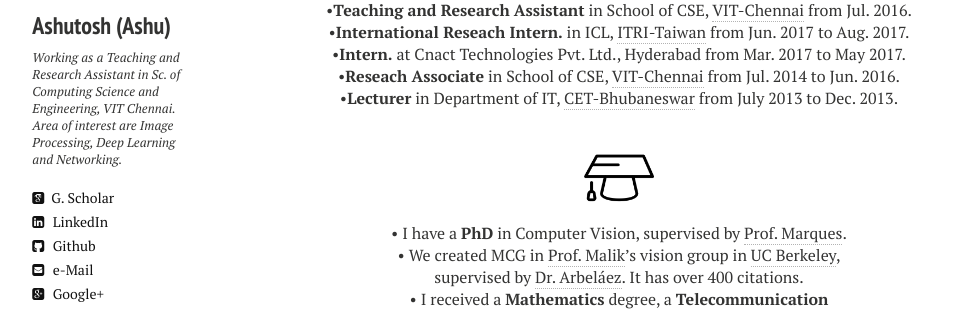
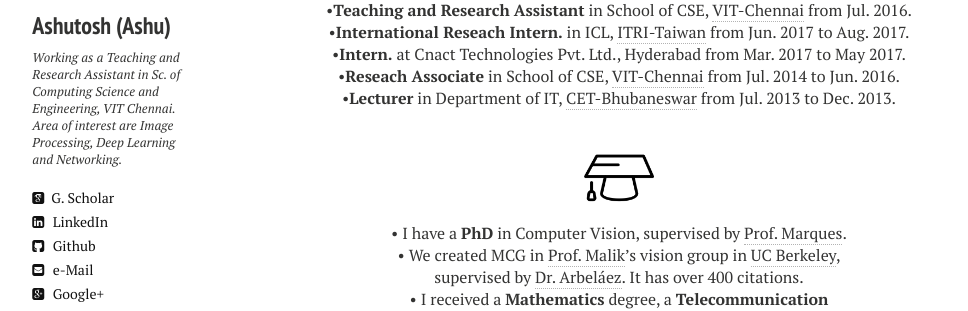
Before and after one commit to ashutoshsatapathy1990/ashutoshsatapathy1990.github.io, a Jekyll site: the page built from cv.md, in a window 1280 px wide. Shown: the part 236-547 px from the top of the page, without its empty margins (21-989 px from the left). Built offline with Jekyll 4.4.1, drawn with Linux system fonts in a browser that asks for light colours; nearby versions of some CDN libraries.

Commit message:
Update cv.html

```diff
--- a/_layouts/cv.html
+++ b/_layouts/cv.html
@@ -49,7 +49,7 @@
     <p align="center">&#8226<strong>International Reseach Intern.</strong> in ICL, <a href="https://www.itri.org.tw/" target="_blank">ITRI-Taiwan</a> from Jun. 2017 to Aug. 2017.</p>
     <p align="center">&#8226<strong>Intern.</strong> at Cnact Technologies Pvt. Ltd., Hyderabad from Mar. 2017 to May 2017.</p>
     <p align="center">&#8226<strong>Reseach Associate</strong> in School of CSE, <a href="http://chennai.vit.ac.in/" target="_blank">VIT-Chennai</a> from Jul. 2014 to Jun. 2016.</p>
-     <p align="center" class="bottom-three">&#8226<strong>Lecturer</strong> in Department of IT, <a href="https://www.cet.edu.in/" target="_blank">CET-Bhubaneswar</a> from July 2013 to Dec. 2013.</p>
+     <p align="center" class="bottom-three">&#8226<strong>Lecturer</strong> in Department of IT, <a href="https://www.cet.edu.in/" target="_blank">CET-Bhubaneswar</a> from Jul. 2013 to Dec. 2013.</p>
 
     <p align="center" class=bottom-small><img src="{{ site.url }}/images/CV/study2.png" alt="Education" width="70" height="70"></p>
     <p align="center">&#8226 I have a <strong>PhD</strong> in Computer Vision, supervised by <a href="https://imatge.upc.edu/web/ferran" target="_blank">Prof. Marques</a>.</p>
```
